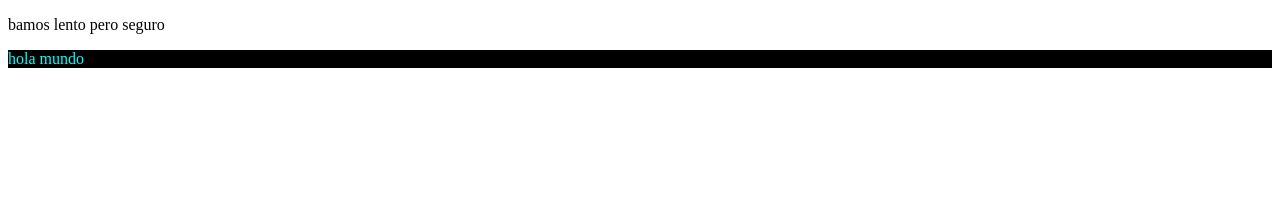
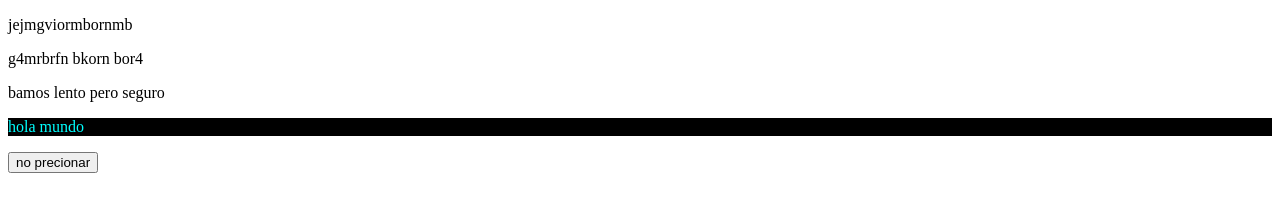
Before and after one commit to isaias432var/haca-aprendiendo, a plain HTML site: page index.html in a window 1280 px wide. Drawn offline with Linux system fonts and the light colour scheme.

Commit message:
juvhvgtct

```diff
--- a/index.html
+++ b/index.html
@@ -7,9 +7,10 @@
        <title>Document</title>
 </head>
 <body>
-
+    <p>jejmgviormbornmb </p>
+    <p>g4mrbrfn bkorn bor4</p>
 <p class="h1">bamos lento pero seguro</p>
 <p id="a">hola mundo</p>
-
+<button> no precionar</button>
 </body>
 </html>
```
Also changed, not shown: 1 other file.
